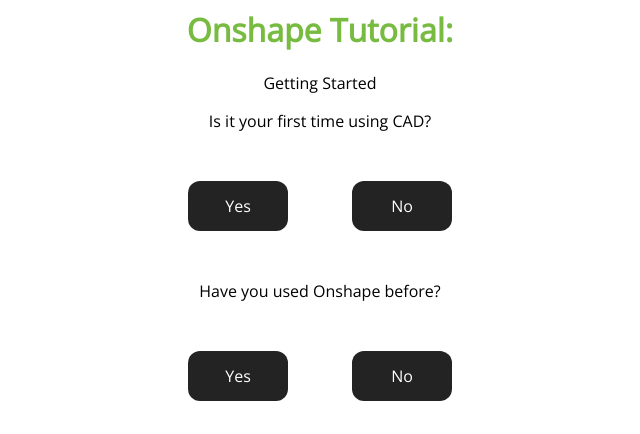
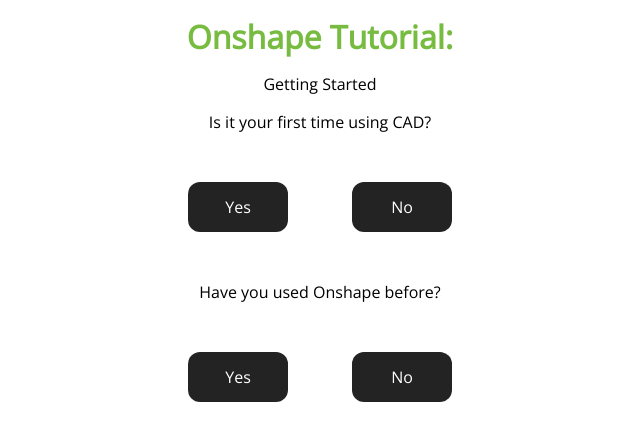
Before and after one commit to maliquemendesptc/onshape-tutorial-proto, a Flask app: page /start in a window 1280 px wide. Shown: the top 434 px of the page, without its empty margins (320-960 px from the left). Run offline with Flask 2, Linux system fonts and the light colour scheme.

Commit message:
Malique updates

```diff
--- a/static/styles/navigation.css
+++ b/static/styles/navigation.css
@@ -1,10 +1,7 @@
-h1 {
-  color: #77bb41
-}
-
-h1,p,tr{
-  text-align:center
-  color: blue
+.title{
+  text-align:center;
+  margin-top:15px;
+  margin-bottom:10px;
 }
 
 .green-text {
--- a/templates/start.html
+++ b/templates/start.html
@@ -3,8 +3,8 @@
   <link href='https://fonts.googleapis.com/css?family=Open Sans' rel='stylesheet'>
 </head>
 <body>
-      <h1 class="green-text center-text font">Onshape Tutorial:</h1>
-      <p class="center-text">Getting Started</p>
+      <h1 class="green-text center-text font title">Onshape Tutorial:</h1>
+      <p class="center-text title">Getting Started</p>
   <table class="center">
     <tr>
       <p class="center-text">Is it your first time using CAD?</p>
```
Also changed, not shown: templates/resources.html (+5 -13 lines).
